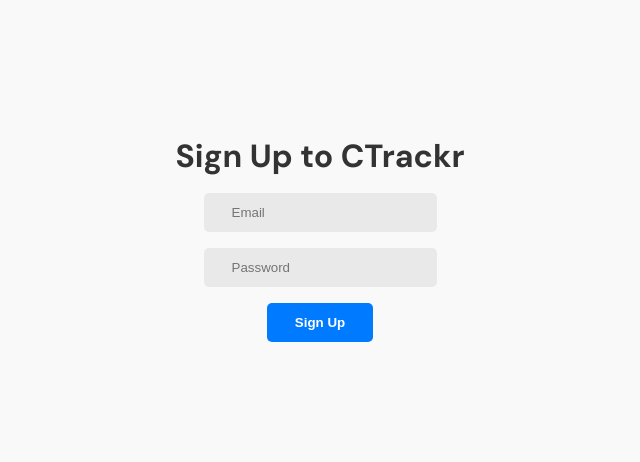
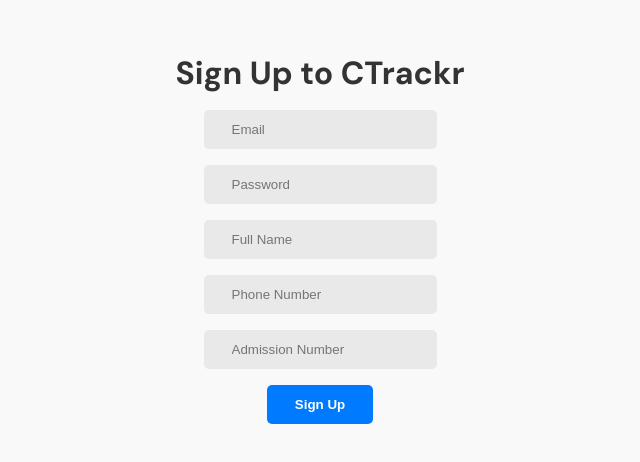
Before and after one commit to AswinAsok/ctrackr, a React (Vite) app: page /signup in a window 1280 px wide. Shown: the part 154-616 px from the top of the page, without its empty margins (320-960 px from the left). Built offline with nearby package versions, Linux system fonts and the light colour scheme; no server answers.

Commit message:
feat(app):admin-data-displayed

```diff
--- a/src/pages/Auth/SignUp.tsx
+++ b/src/pages/Auth/SignUp.tsx
@@ -2,17 +2,32 @@
 import AppContext from "../../contexts/appContext";
 import styles from "./Login.module.css";
 import { signup } from "./services";
+import { useNavigate } from "react-router-dom";
 
 const Signup = () => {
     const { supabase } = useContext(AppContext);
+    const navigate = useNavigate();
 
     const handleSubmit = async (e: React.FormEvent<HTMLFormElement>) => {
         e.preventDefault();
         const email = (e.target as HTMLFormElement).email.value;
         const password = (e.target as HTMLFormElement).password.value;
+        const fullName = (e.target as HTMLFormElement).fullName.value;
+        const phoneNumber = (e.target as HTMLFormElement).phoneNumber.value;
+        const admissionNumber = (e.target as HTMLFormElement).admissionNumber
+            .value;
 
         if (supabase) {
-            signup(email, password, supabase);
+            // Assuming the signup function or another service function will handle these new fields
+            signup(
+                email,
+                password,
+                fullName,
+                phoneNumber,
+                admissionNumber,
+                supabase,
+                navigate
+            );
         }
     };
 
@@ -35,6 +50,27 @@
                         required
                         className={styles.authInput}
                     />
+                    <input
+                        type="text"
+                        name="fullName"
+                        placeholder="Full Name"
+                        required
+                        className={styles.authInput}
+                    />
+                    <input
+                        type="tel"
+                        name="phoneNumber"
+                        placeholder="Phone Number"
+                        required
+                        className={styles.authInput}
+                    />
+                    <input
+                        type="text"
+                        name="admissionNumber"
+                        placeholder="Admission Number"
+                        required
+                        className={styles.authInput}
+                    />
                     <button type="submit" className={styles.authButton}>
                         Sign Up
                     </button>
--- a/src/pages/Auth/services.ts
+++ b/src/pages/Auth/services.ts
@@ -53,18 +53,36 @@
 export const signup = async (
     email: string,
     password: string,
-    supabase: SupabaseClient<any, "public", any>
+    fullName: string,
+    phoneNumber: string,
+    admissionNumber: string,
+    supabase: SupabaseClient<any, "public", any>,
+    navigate: NavigateFunction
 ) => {
     await supabase.auth
         .signUp({
             email: email,
             password: password,
         })
-        .then((response: any) => {
+        .then(async (response: any) => {
             if (response.error) {
                 toast.error(response.error.message);
             } else {
-                toast.success("Signed up successfully!");
+                const { data, error } = await supabase.auth.updateUser({
+                    data: {
+                        full_name: fullName,
+                        phone_number: phoneNumber,
+                        admission_number: admissionNumber,
+                    },
+                });
+
+                if (error) {
+                    toast.error(error.message);
+                    console.log("Iavdae ann Error ayae");
+                } else {
+                    toast.success("Signed up successfully!");
+                    navigate("/login");
+                }
             }
         })
         .catch((error: any) => {
--- a/src/pages/Dashboard/Admins/AdminsDashboard.tsx
+++ b/src/pages/Dashboard/Admins/AdminsDashboard.tsx
@@ -97,21 +97,32 @@
                                                         styles.nearbyStudentName
                                                     }
                                                 >
-                                                    John Doe
+                                                    {
+                                                        user.raw_user_meta_data
+                                                            .full_name
+                                                    }
                                                 </p>
                                                 <p
                                                     className={
                                                         styles.nearbyStudentLocation
                                                     }
                                                 >
-                                                    {user.email}
+                                                    {user.raw_user_meta_data.email.substring(
+                                                        0,
+                                                        user.raw_user_meta_data.email.indexOf(
+                                                            "@"
+                                                        )
+                                                    )}
                                                 </p>
                                                 <p
                                                     className={
                                                         styles.nearbyStudentPhone
                                                     }
                                                 >
-                                                    +919074750272
+                                                    {
+                                                        user.raw_user_meta_data
+                                                            .phone_number
+                                                    }
                                                 </p>
                                             </div>
                                             <button
```
